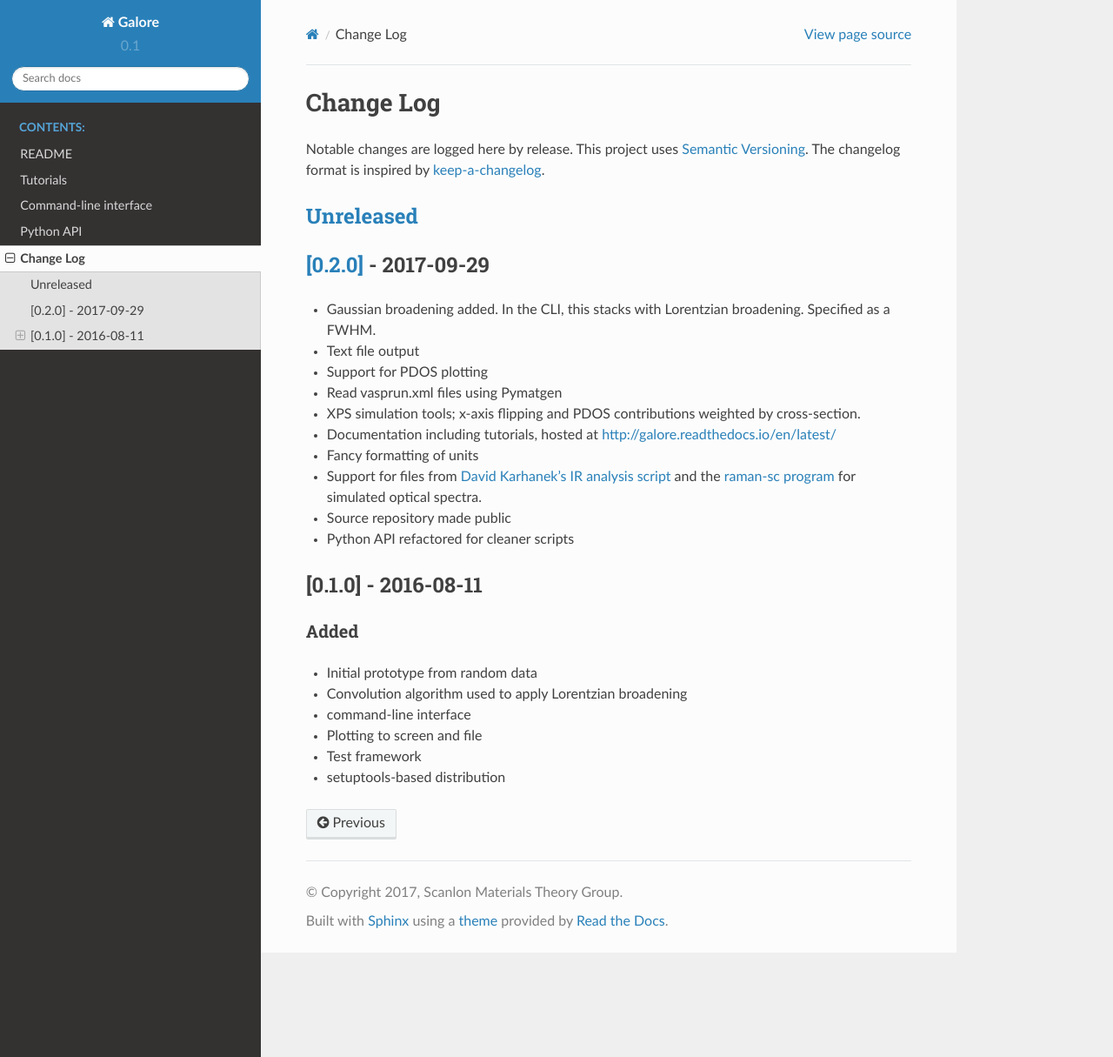
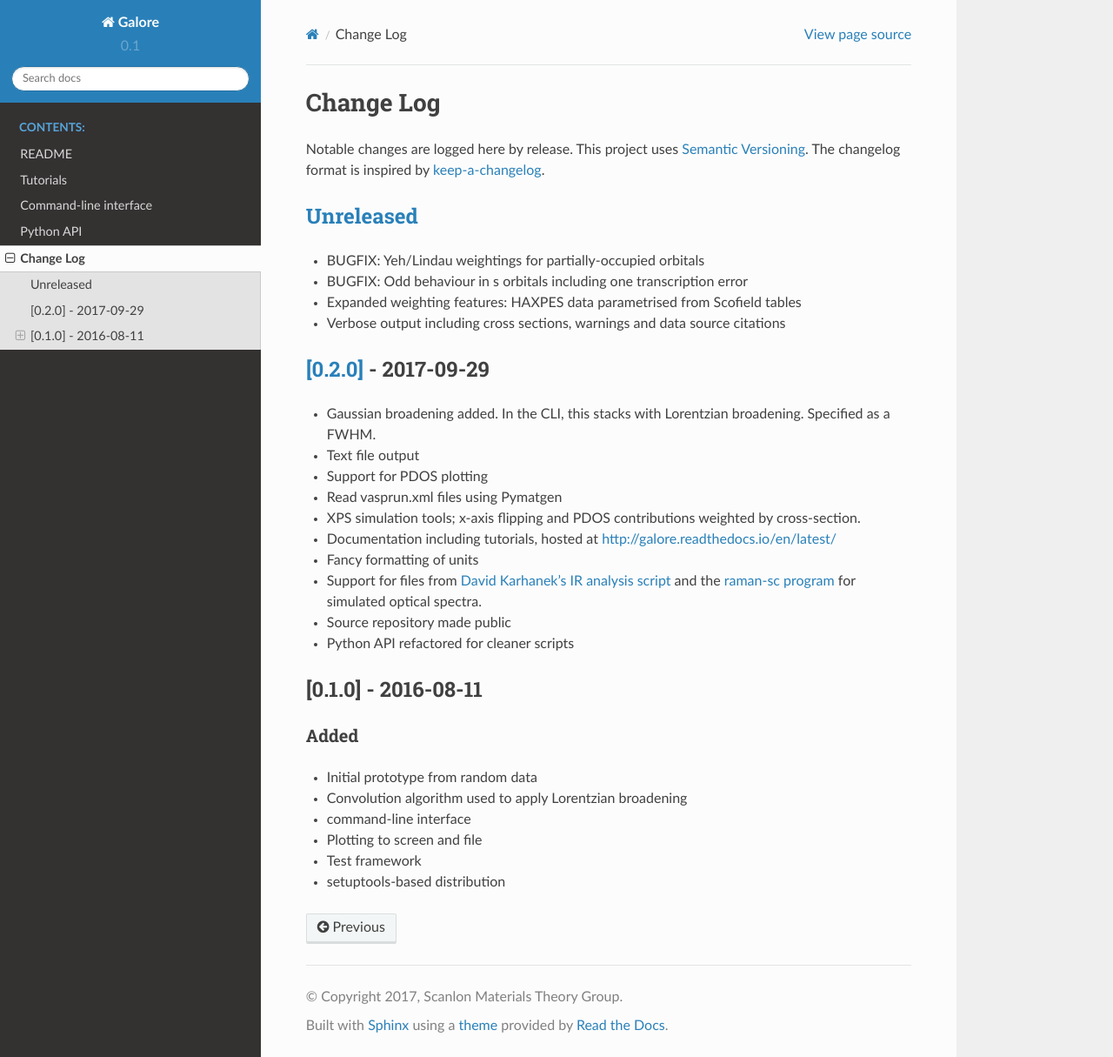
Before and after one commit to SMTG-Bham/galore, a Sphinx documentation site: the page built from docs/source/changelog.rst, in a window 1280 px wide and 1215 px high. Shown: the whole window at 87% size. Built offline with Sphinx 7.4.7 and the Read the Docs theme 2.0.0, drawn with Linux system fonts in a browser that asks for light colours.

Commit message:
DOC/STY: Minor cleanup, cross_sections module docs, Changelog

```diff
--- a/CHANGELOG.rst
+++ b/CHANGELOG.rst
@@ -7,7 +7,10 @@ Versioning <http://semver.org/>`__. The changelog format is inspired by
 
 `Unreleased <https://github.com/smtg-ucl/galore/compare/0.2.0...HEAD>`__
 -------------------------------------------------------------------------
-
+- BUGFIX: Yeh/Lindau weightings for partially-occupied orbitals
+- BUGFIX: Odd behaviour in s orbitals including one transcription error
+- Expanded weighting features: HAXPES data parametrised from Scofield tables
+- Verbose output including cross sections, warnings and data source citations
 
 `[0.2.0] <https://github.com/smtg-ucl/galore/compare/0.1.0...0.2.0>`__ - 2017-09-29
 -----------------------------------------------------------------------------------
--- a/docs/source/galore.rst
+++ b/docs/source/galore.rst
@@ -7,6 +7,7 @@ Submodules
 .. toctree::
 
    galore.cli
+   galore.cross_sections
    galore.formats
    galore.plot
 
```
Also changed, not shown: docs/source/galore.cross_sections.rst (added, +7 -0 lines), 1 other file.
